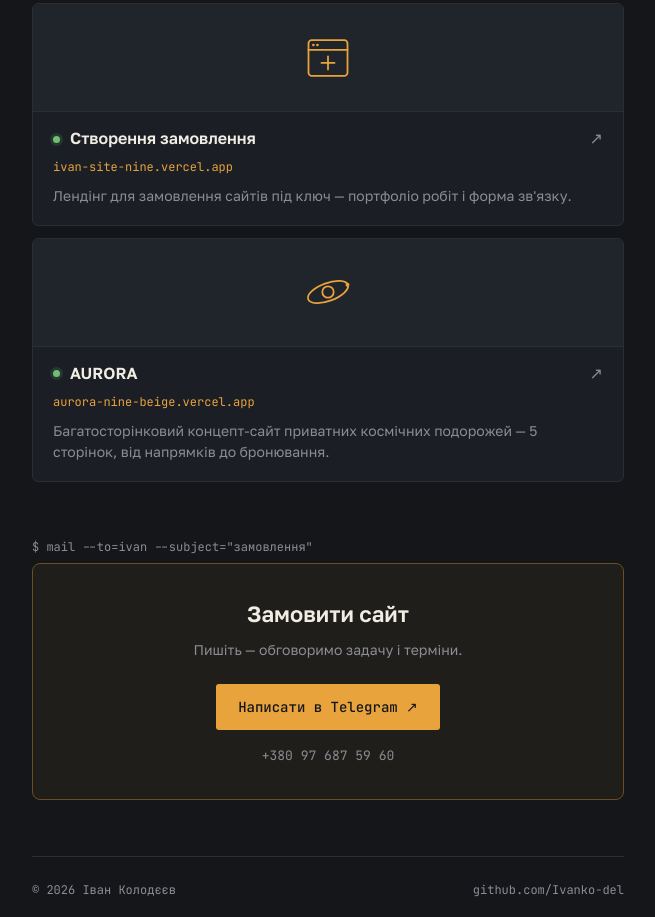
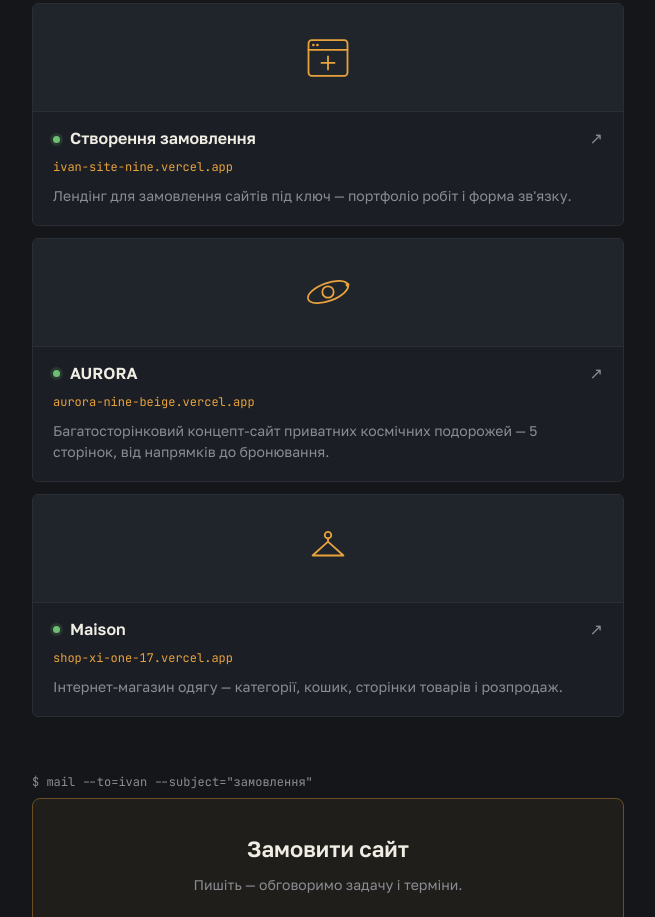
Before and after one commit to Ivanko-del/portfolio, a plain HTML site: page index.html in a window 1280 px wide. Shown: the part 835-1752 px from the top of the page, without its empty margins (312-967 px from the left). Drawn offline with Linux system fonts and the light colour scheme.

Commit message:
Update index.html
Added a new project entry for an online clothing store with details.

```diff
--- a/index.html
+++ b/index.html
@@ -231,6 +231,7 @@
     <span class="tech-badge">CSS</span>
     <span class="tech-badge">JavaScript</span>
     <span class="tech-badge">Vercel</span>
+    <span class="tech-badge">Бази даних</span>
   </div>
 
   <p class="section-eyebrow">$ ls ./projects --status=live</p>
@@ -292,6 +293,23 @@
       <p class="project-desc">Багатосторінковий концепт-сайт приватних космічних подорожей — 5 сторінок, від напрямків до бронювання.</p>
     </a>
 
+    <a class="project" href="https://shop-xi-one-17.vercel.app/" target="_blank" rel="noopener">
+      <div class="project-preview" aria-hidden="true">
+        <svg viewBox="0 0 64 64" width="52" height="52" fill="none" stroke="var(--accent)" stroke-width="2.2" stroke-linecap="round" stroke-linejoin="round">
+          <circle cx="32" cy="15" r="4"/>
+          <path d="M32 19 L32 23"/>
+          <path d="M32 23 L13 40 L51 40 Z"/>
+        </svg>
+      </div>
+      <div class="project-top">
+        <span class="status-dot" aria-hidden="true"></span>
+        <span class="project-name">Maison</span>
+        <span class="project-arrow" aria-hidden="true">↗</span>
+      </div>
+      <p class="project-domain">shop-xi-one-17.vercel.app</p>
+      <p class="project-desc">Інтернет-магазин одягу — категорії, кошик, сторінки товарів і розпродаж.</p>
+    </a>
+
     <!--
       ДОДАТИ НОВИЙ ПРОЄКТ
       Скопіюй блок нижче ПЕРЕД цим коментарем і заповни href, назву, домен, опис.
```
